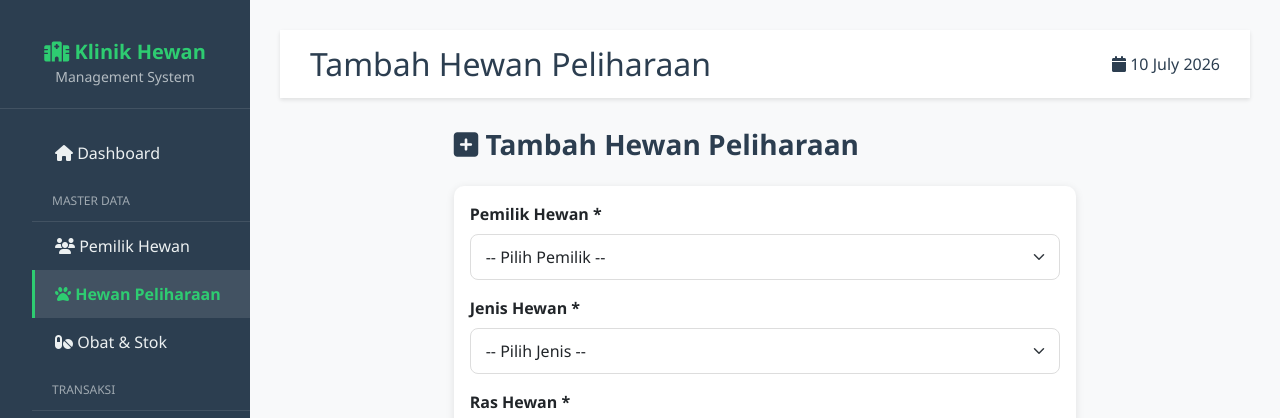
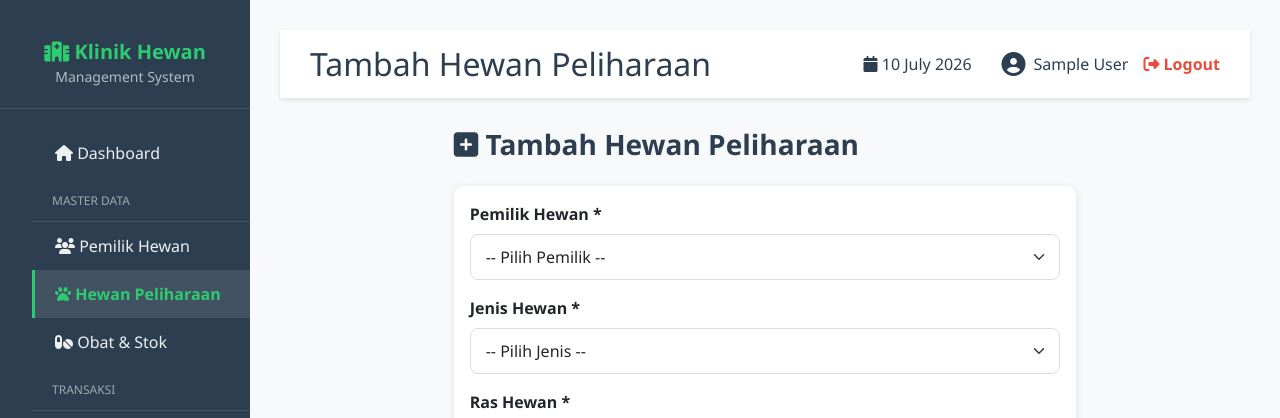
Before and after one commit to intan996/klinikhewanbaru, a Flask app: page /hewan/add in a window 1280 px wide. Shown: the top 418 px of the page. Run offline with Flask 3, Linux system fonts and the light colour scheme; the visitor is signed in with stand-in values (Sample User, id 1); some libraries are stand-ins or nearby versions.

Commit message:
Enhance navbar with user info and logout option

```diff
--- a/templates/base.html
+++ b/templates/base.html
@@ -313,10 +313,21 @@
         <!-- Top Navbar -->
         <div class="navbar-top">
             <h2>{% block page_title %}Sistem Informasi Klinik Hewan{% endblock %}</h2>
-            <div>
+            <div style="display: flex; align-items: center; gap: 30px;">
                 <span style="color: var(--sidebar-bg); font-weight: 500;">
                     <i class="fas fa-calendar"></i> {{ "now"|strftime('%d %B %Y') }}
                 </span>
+                {% if session.get('user_id') %}
+                    <div style="display: flex; align-items: center; gap: 15px; color: var(--sidebar-bg); font-weight: 500;">
+                        <div style="display: flex; align-items: center; gap: 8px;">
+                            <i class="fas fa-user-circle" style="font-size: 24px;"></i>
+                            <span>{{ session.get('nama_lengkap', 'User') }}</span>
+                        </div>
+                        <a href="{{ url_for('logout') }}" style="color: var(--danger-color); text-decoration: none; font-weight: 600; cursor: pointer; transition: all 0.3s;" onmouseover="this.style.opacity='0.7'" onmouseout="this.style.opacity='1'">
+                            <i class="fas fa-sign-out-alt"></i> Logout
+                        </a>
+                    </div>
+                {% endif %}
             </div>
         </div>
 
```
